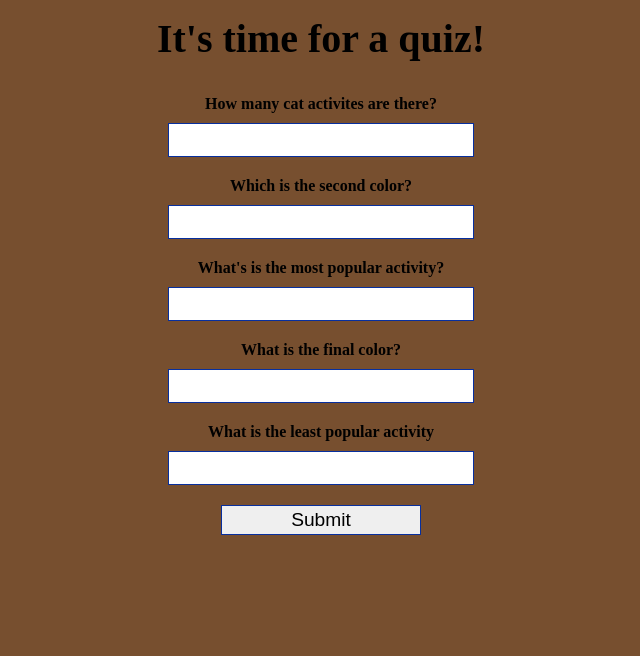
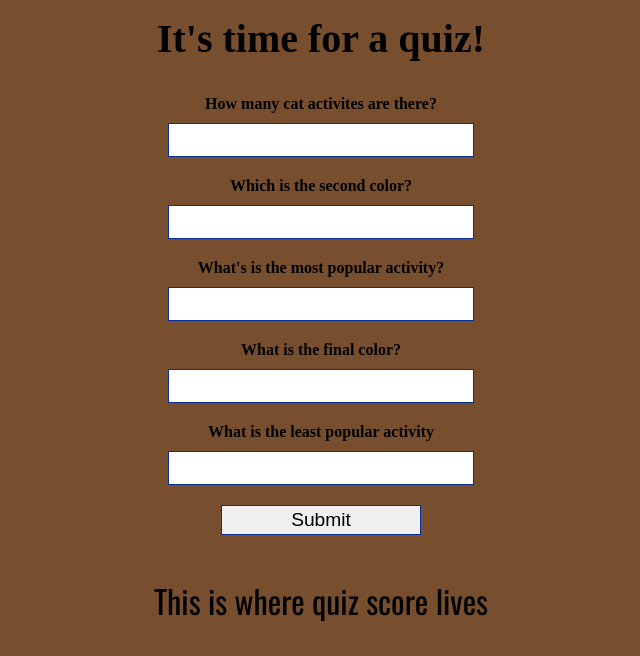
Before and after one commit to zach-ryan-butler/About-me, a plain HTML site: page index.html in a window 1280 px wide. Shown: the part 1908-2564 px from the top of the page, without its empty margins (319-959 px from the left). Before the commit the page ends 2461 px from the top, so only its background shows below. Drawn offline with nearby package versions, Linux system fonts and the light colour scheme; a web font is replaced by a local one.

Commit message:
added paragraph for quiz score

```diff
--- a/index.html
+++ b/index.html
@@ -76,12 +76,9 @@
             <button id='submit-button'>Submit</button>
         </div>
 
+        <p id='quiz-result'>This is where quiz score lives</p>
+    </section>
 
 
-
-
-
-
-    </section>
 </body>
 </html>
--- a/src/main.css
+++ b/src/main.css
@@ -48,3 +48,6 @@ button {
     width: 200px;
     font-size: 1.2em;
 }
+#quiz-result {
+    font-size: 2.0em;
+}
```
